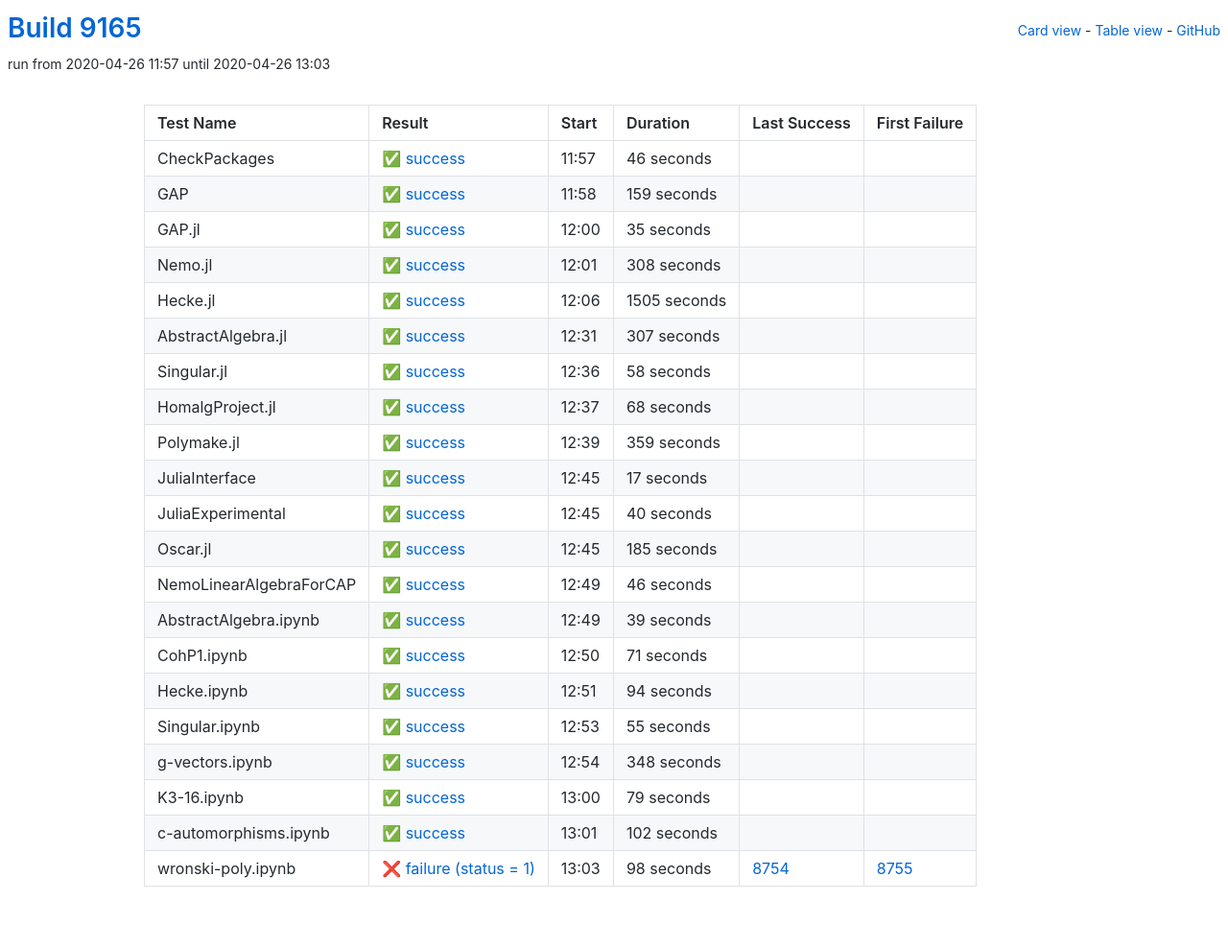
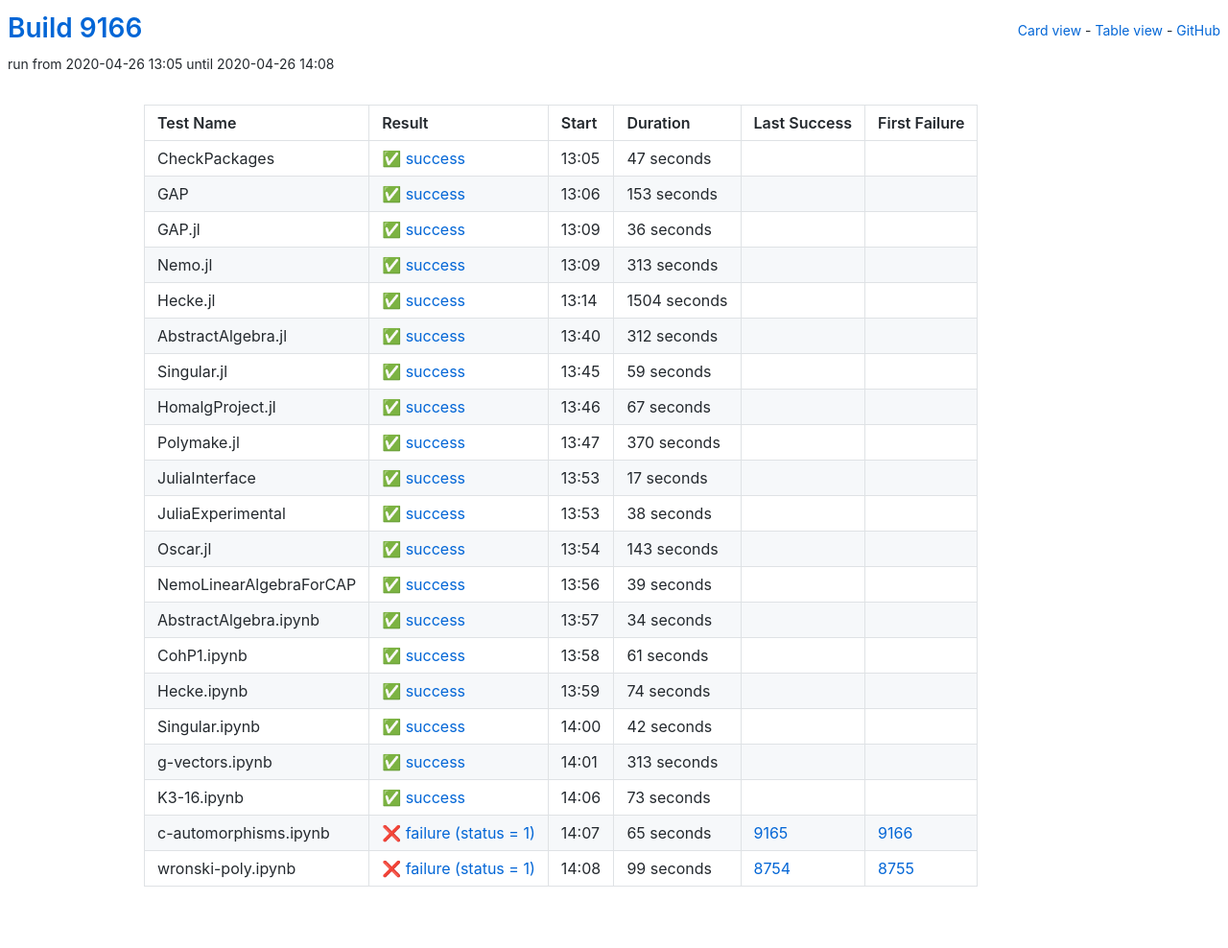
Before and after one commit to oscar-system/oscar-ci-status, a Jekyll site: the page built from table.html, in a window 1280 px wide. Shown: the whole page at 96% size. Built offline with Jekyll 4.4.1, drawn with Linux system fonts in a browser that asks for light colours.

Commit message:
Build 9166

```diff
--- a/_data/ci.yml
+++ b/_data/ci.yml
@@ -1,104 +1,104 @@
-build: 9165
-build_url: https://oscarci.mathematik.uni-kl.de/job/oscar/9165/
+build: 9166
+build_url: https://oscarci.mathematik.uni-kl.de/job/oscar/9166/
 job: oscar
 tests:
-- duration: 46
+- duration: 47
   exitcode: 0
   first_failure: false
   first_failure_url: null
   last_success: false
   last_success_url: null
-  log: https://oscarci.mathematik.uni-kl.de/job/oscar/9165/artifact/logs/build-9165/CheckPackages.log
+  log: https://oscarci.mathematik.uni-kl.de/job/oscar/9166/artifact/logs/build-9166/CheckPackages.log
   name: CheckPackages
-  start: 2020-04-26 11:57
+  start: 2020-04-26 13:05
   status: success
   success: true
-- duration: 159
+- duration: 153
   exitcode: 0
   first_failure: false
   first_failure_url: null
   last_success: false
   last_success_url: null
-  log: https://oscarci.mathematik.uni-kl.de/job/oscar/9165/artifact/logs/build-9165/GAP.log
+  log: https://oscarci.mathematik.uni-kl.de/job/oscar/9166/artifact/logs/build-9166/GAP.log
   name: GAP
-  start: 2020-04-26 11:58
+  start: 2020-04-26 13:06
   status: success
   success: true
-- duration: 35
+- duration: 36
   exitcode: 0
   first_failure: false
   first_failure_url: null
   last_success: false
   last_success_url: null
-  log: https://oscarci.mathematik.uni-kl.de/job/oscar/9165/artifact/logs/build-9165/GAP.jl.log
+  log: https://oscarci.mathematik.uni-kl.de/job/oscar/9166/artifact/logs/build-9166/GAP.jl.log
   name: GAP.jl
-  start: 2020-04-26 12:00
+  start: 2020-04-26 13:09
   status: success
   success: true
-- duration: 308
+- duration: 313
   exitcode: 0
   first_failure: false
   first_failure_url: null
   last_success: false
   last_success_url: null
-  log: https://oscarci.mathematik.uni-kl.de/job/oscar/9165/artifact/logs/build-9165/Nemo.jl.log
+  log: https://oscarci.mathematik.uni-kl.de/job/oscar/9166/artifact/logs/build-9166/Nemo.jl.log
   name: Nemo.jl
-  start: 2020-04-26 12:01
+  start: 2020-04-26 13:09
   status: success
   success: true
-- duration: 1505
+- duration: 1504
   exitcode: 0
   first_failure: false
   first_failure_url: null
   last_success: false
   last_success_url: null
-  log: https://oscarci.mathematik.uni-kl.de/job/oscar/9165/artifact/logs/build-9165/Hecke.jl.log
+  log: https://oscarci.mathematik.uni-kl.de/job/oscar/9166/artifact/logs/build-9166/Hecke.jl.log
   name: Hecke.jl
-  start: 2020-04-26 12:06
+  start: 2020-04-26 13:14
   status: success
   success: true
-- duration: 307
+- duration: 312
   exitcode: 0
   first_failure: false
   first_failure_url: null
   last_success: false
   last_success_url: null
-  log: https://oscarci.mathematik.uni-kl.de/job/oscar/9165/artifact/logs/build-9165/AbstractAlgebra.jl.log
+  log: https://oscarci.mathematik.uni-kl.de/job/oscar/9166/artifact/logs/build-9166/AbstractAlgebra.jl.log
   name: AbstractAlgebra.jl
-  start: 2020-04-26 12:31
+  start: 2020-04-26 13:40
   status: success
   success: true
-- duration: 58
+- duration: 59
   exitcode: 0
   first_failure: false
   first_failure_url: null
   last_success: false
   last_success_url: null
-  log: https://oscarci.mathematik.uni-kl.de/job/oscar/9165/artifact/logs/build-9165/Singular.jl.log
+  log: https://oscarci.mathematik.uni-kl.de/job/oscar/9166/artifact/logs/build-9166/Singular.jl.log
   name: Singular.jl
-  start: 2020-04-26 12:36
+  start: 2020-04-26 13:45
   status: success
   success: true
-- duration: 68
+- duration: 67
   exitcode: 0
   first_failure: false
   first_failure_url: null
   last_success: false
   last_success_url: null
-  log: https://oscarci.mathematik.uni-kl.de/job/oscar/9165/artifact/logs/build-9165/HomalgProject.jl.log
+  log: https://oscarci.mathematik.uni-kl.de/job/oscar/9166/artifact/logs/build-9166/HomalgProject.jl.log
   name: HomalgProject.jl
-  start: 2020-04-26 12:37
+  start: 2020-04-26 13:46
   status: success
   success: true
-- duration: 359
+- duration: 370
   exitcode: 0
   first_failure: false
   first_failure_url: null
   last_success: false
   last_success_url: null
-  log: https://oscarci.mathematik.uni-kl.de/job/oscar/9165/artifact/logs/build-9165/Polymake.jl.log
+  log: https://oscarci.mathematik.uni-kl.de/job/oscar/9166/artifact/logs/build-9166/Polymake.jl.log
   name: Polymake.jl
-  start: 2020-04-26 12:39
+  start: 2020-04-26 13:47
   status: success
   success: true
 - duration: 17
@@ -107,42 +107,31 @@ tests:
   first_failure_url: null
   last_success: false
   last_success_url: null
-  log: https://oscarci.mathematik.uni-kl.de/job/oscar/9165/artifact/logs/build-9165/JuliaInterface.log
+  log: https://oscarci.mathematik.uni-kl.de/job/oscar/9166/artifact/logs/build-9166/JuliaInterface.log
   name: JuliaInterface
-  start: 2020-04-26 12:45
+  start: 2020-04-26 13:53
   status: success
   success: true
-- duration: 40
+- duration: 38
   exitcode: 0
   first_failure: false
   first_failure_url: null
   last_success: false
   last_success_url: null
-  log: https://oscarci.mathematik.uni-kl.de/job/oscar/9165/artifact/logs/build-9165/JuliaExperimental.log
+  log: https://oscarci.mathematik.uni-kl.de/job/oscar/9166/artifact/logs/build-9166/JuliaExperimental.log
   name: JuliaExperimental
-  start: 2020-04-26 12:45
+  start: 2020-04-26 13:53
   status: success
   success: true
-- duration: 185
+- duration: 143
   exitcode: 0
   first_failure: false
   first_failure_url: null
   last_success: false
   last_success_url: null
-  log: https://oscarci.mathematik.uni-kl.de/job/oscar/9165/artifact/logs/build-9165/Oscar.jl.log
+  log: https://oscarci.mathematik.uni-kl.de/job/oscar/9166/artifact/logs/build-9166/Oscar.jl.log
   name: Oscar.jl
-  start: 2020-04-26 12:45
-  status: success
-  success: true
-- duration: 46
-  exitcode: 0
-  first_failure: false
-  first_failure_url: null
-  last_success: false
-  last_success_url: null
-  log: https://oscarci.mathematik.uni-kl.de/job/oscar/9165/artifact/logs/build-9165/NemoLinearAlgebraForCAP.log
-  name: NemoLinearAlgebraForCAP
-  start: 2020-04-26 12:49
+  start: 2020-04-26 13:54
   status: success
   success: true
 - duration: 39
@@ -151,85 +140,96 @@ tests:
   first_failure_url: null
   last_success: false
   last_success_url: null
-  log: https://oscarci.mathematik.uni-kl.de/job/oscar/9165/artifact/logs/build-9165/AbstractAlgebra.ipynb.log
-  name: AbstractAlgebra.ipynb
-  start: 2020-04-26 12:49
+  log: https://oscarci.mathematik.uni-kl.de/job/oscar/9166/artifact/logs/build-9166/NemoLinearAlgebraForCAP.log
+  name: NemoLinearAlgebraForCAP
+  start: 2020-04-26 13:56
   status: success
   success: true
-- duration: 71
+- duration: 34
   exitcode: 0
   first_failure: false
   first_failure_url: null
   last_success: false
   last_success_url: null
-  log: https://oscarci.mathematik.uni-kl.de/job/oscar/9165/artifact/logs/build-9165/CohP1.ipynb.log
-  name: CohP1.ipynb
-  start: 2020-04-26 12:50
+  log: https://oscarci.mathematik.uni-kl.de/job/oscar/9166/artifact/logs/build-9166/AbstractAlgebra.ipynb.log
+  name: AbstractAlgebra.ipynb
+  start: 2020-04-26 13:57
   status: success
   success: true
-- duration: 94
+- duration: 61
   exitcode: 0
   first_failure: false
   first_failure_url: null
   last_success: false
   last_success_url: null
-  log: https://oscarci.mathematik.uni-kl.de/job/oscar/9165/artifact/logs/build-9165/Hecke.ipynb.log
-  name: Hecke.ipynb
-  start: 2020-04-26 12:51
+  log: https://oscarci.mathematik.uni-kl.de/job/oscar/9166/artifact/logs/build-9166/CohP1.ipynb.log
+  name: CohP1.ipynb
+  start: 2020-04-26 13:58
   status: success
   success: true
-- duration: 55
+- duration: 74
   exitcode: 0
   first_failure: false
   first_failure_url: null
   last_success: false
   last_success_url: null
-  log: https://oscarci.mathematik.uni-kl.de/job/oscar/9165/artifact/logs/build-9165/Singular.ipynb.log
-  name: Singular.ipynb
-  start: 2020-04-26 12:53
+  log: https://oscarci.mathematik.uni-kl.de/job/oscar/9166/artifact/logs/build-9166/Hecke.ipynb.log
+  name: Hecke.ipynb
+  start: 2020-04-26 13:59
   status: success
   success: true
-- duration: 348
+- duration: 42
   exitcode: 0
   first_failure: false
   first_failure_url: null
   last_success: false
   last_success_url: null
-  log: https://oscarci.mathematik.uni-kl.de/job/oscar/9165/artifact/logs/build-9165/g-vectors.ipynb.log
-  name: g-vectors.ipynb
-  start: 2020-04-26 12:54
+  log: https://oscarci.mathematik.uni-kl.de/job/oscar/9166/artifact/logs/build-9166/Singular.ipynb.log
+  name: Singular.ipynb
+  start: 2020-04-26 14:00
   status: success
   success: true
-- duration: 79
+- duration: 313
   exitcode: 0
   first_failure: false
   first_failure_url: null
   last_success: false
   last_success_url: null
-  log: https://oscarci.mathematik.uni-kl.de/job/oscar/9165/artifact/logs/build-9165/K3-16.ipynb.log
-  name: K3-16.ipynb
-  start: 2020-04-26 13:00
+  log: https://oscarci.mathematik.uni-kl.de/job/oscar/9166/artifact/logs/build-9166/g-vectors.ipynb.log
+  name: g-vectors.ipynb
+  start: 2020-04-26 14:01
   status: success
   success: true
-- duration: 102
+- duration: 73
   exitcode: 0
   first_failure: false
   first_failure_url: null
   last_success: false
   last_success_url: null
-  log: https://oscarci.mathematik.uni-kl.de/job/oscar/9165/artifact/logs/build-9165/c-automorphisms.ipynb.log
-  name: c-automorphisms.ipynb
-  start: 2020-04-26 13:01
+  log: https://oscarci.mathematik.uni-kl.de/job/oscar/9166/artifact/logs/build-9166/K3-16.ipynb.log
+  name: K3-16.ipynb
+  start: 2020-04-26 14:06
   status: success
   success: true
-- duration: 98
+- duration: 65
+  exitcode: 1
+  first_failure: 9166
+  first_failure_url: https://oscarci.mathematik.uni-kl.de/job/oscar/9166/
+  last_success: 9165
+  last_success_url: https://oscarci.mathematik.uni-kl.de/job/oscar/9165/
+  log: https://oscarci.mathematik.uni-kl.de/job/oscar/9166/artifact/logs/build-9166/c-automorphisms.ipynb.log
+  name: c-automorphisms.ipynb
+  start: 2020-04-26 14:07
+  status: failure
+  success: false
+- duration: 99
   exitcode: 1
   first_failure: 8755
   first_failure_url: https://oscarci.mathematik.uni-kl.de/job/oscar/8755/
   last_success: 8754
   last_success_url: https://oscarci.mathematik.uni-kl.de/job/oscar/8754/
-  log: https://oscarci.mathematik.uni-kl.de/job/oscar/9165/artifact/logs/build-9165/wronski-poly.ipynb.log
+  log: https://oscarci.mathematik.uni-kl.de/job/oscar/9166/artifact/logs/build-9166/wronski-poly.ipynb.log
   name: wronski-poly.ipynb
-  start: 2020-04-26 13:03
+  start: 2020-04-26 14:08
   status: failure
   success: false
```
Also changed, not shown: README.md.
